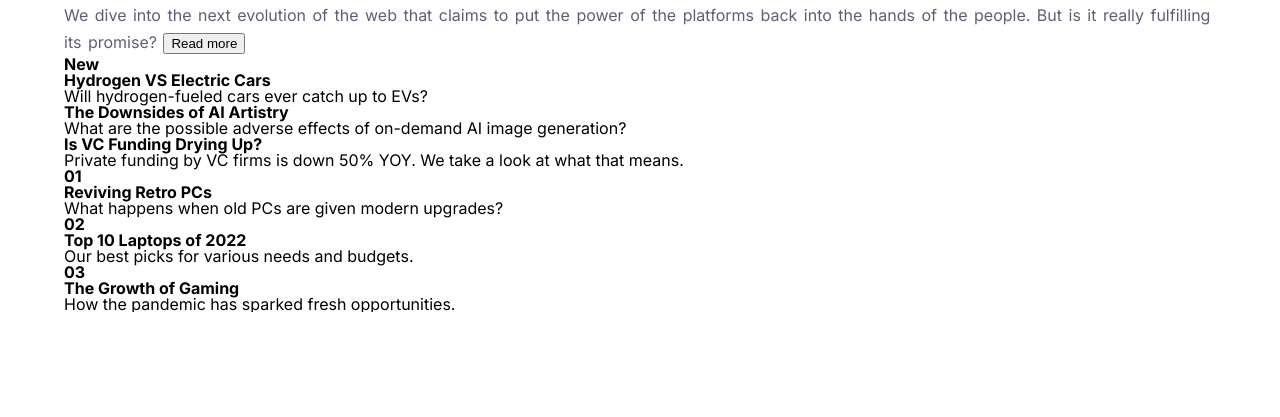
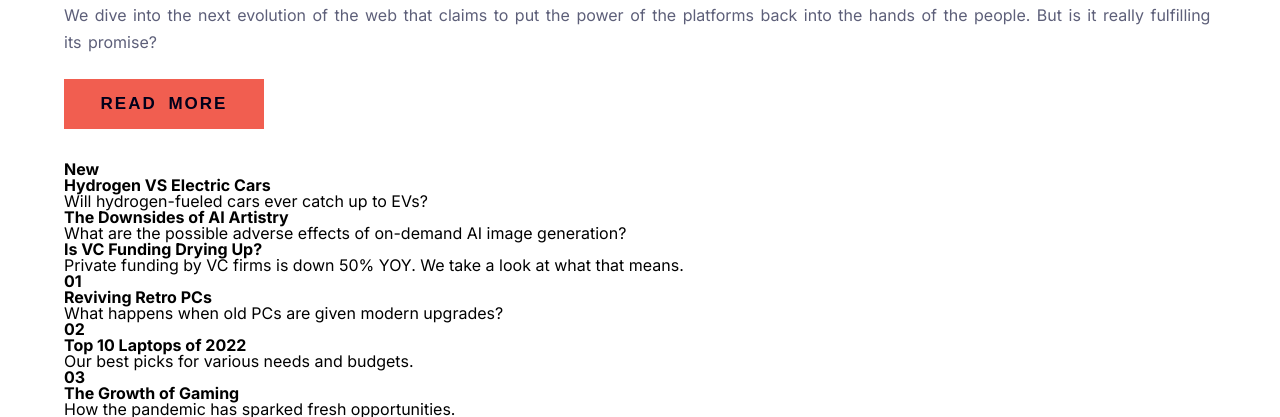
Before and after one commit to JoeVan1109/News-Homepage-Github, a website: page index.html in a window 1280 px wide. Shown: the part 654-1071 px from the top of the page. Before the commit the page ends 966 px from the top, so only its background shows below. Drawn offline with Linux system fonts and the light colour scheme.

Commit message:
Button read more fait

```diff
--- a/index.html
+++ b/index.html
@@ -59,9 +59,9 @@
     <div class="bloc-intro">
       We dive into the next evolution of the web that claims to put the power of the platforms back into the hands of the people.
       But is it really fulfilling its promise?
+    </div>
 
-      <button class="btn-read">Read more</button>
-    </div>
+    <button class="btn-read">READ MORE</button>
 
     <div class="bloc-new">
 
--- a/sass/components/_buttons.scss
+++ b/sass/components/_buttons.scss
@@ -0,0 +1,19 @@
+.container {
+    .btn-read {
+        width: 200px;
+        height: 50px;
+
+        margin: 23px 0 32px 0;
+
+        border: none;
+
+        background-color: $red;
+
+        font-size: 17px;
+        font-weight: 700;
+        word-spacing: 5px;
+        letter-spacing: 2px;
+
+        color: $darkblue;
+    }
+}
--- a/sass/pages/_home.scss
+++ b/sass/pages/_home.scss
@@ -20,6 +20,8 @@ html, body {
         padding-right: 5%;
 
         box-sizing: border-box;
+
+        font-family: "Inter", sans-serif;
 
         .img-banner {
             width: 100%;
```
Also changed, not shown: css/style.css, 1 other file.
